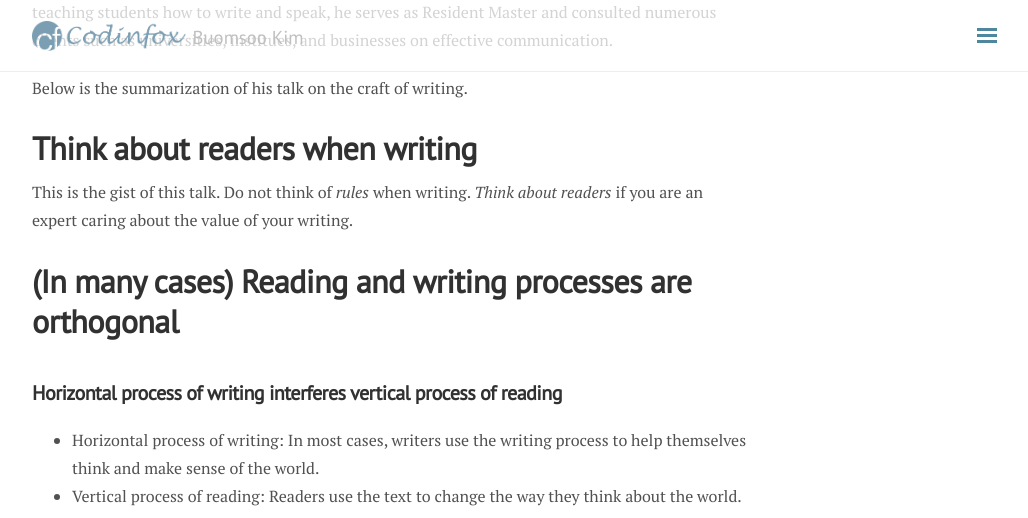
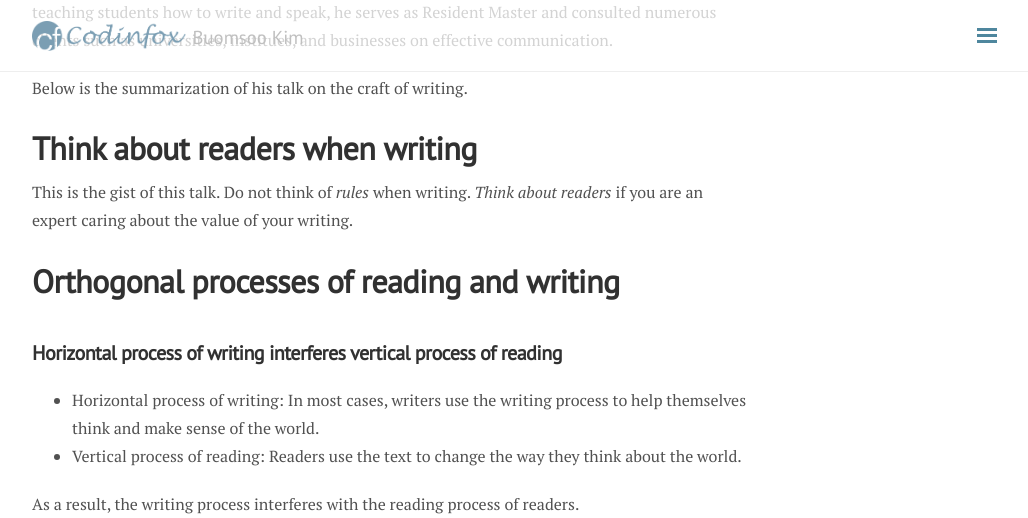
Before and after one commit to buomsoo-kim/buomsoo-kim.github.io, a Jekyll site: the page built from _posts/2020-03-30-Craft-of-writing-effectively.md.md, in a window 1280 px wide and 1400 px high, scrolled down 615 px, cut to the strip 0-518 px from the top of the window. Shown: the whole strip, without its empty margins (248-1276 px from the left). Built offline with Jekyll 4.4.1, drawn with Linux system fonts in a browser that asks for light colours; nearby versions of some CDN libraries; comment, search, counter and statistics services are not loaded; some of the changed text lies outside the part shown.

Commit message:
update files

```diff
--- a/_posts/2020-03-30-Craft-of-writing-effectively.md.md
+++ b/_posts/2020-03-30-Craft-of-writing-effectively.md.md
@@ -23,7 +23,7 @@
 Do not think of *rules* when writing. *Think about readers* if you are an expert caring about the value of your writing.
 
 
-# (In many cases) Reading and writing processes are orthogonal
+# Orthogonal processes of reading and writing
 
 ## Horizontal process of writing interferes vertical process of reading
 
```
Also changed, not shown: other parts of _posts/2020-03-30-Craft-of-writing-effectively.md.md (+2 -2 lines).
